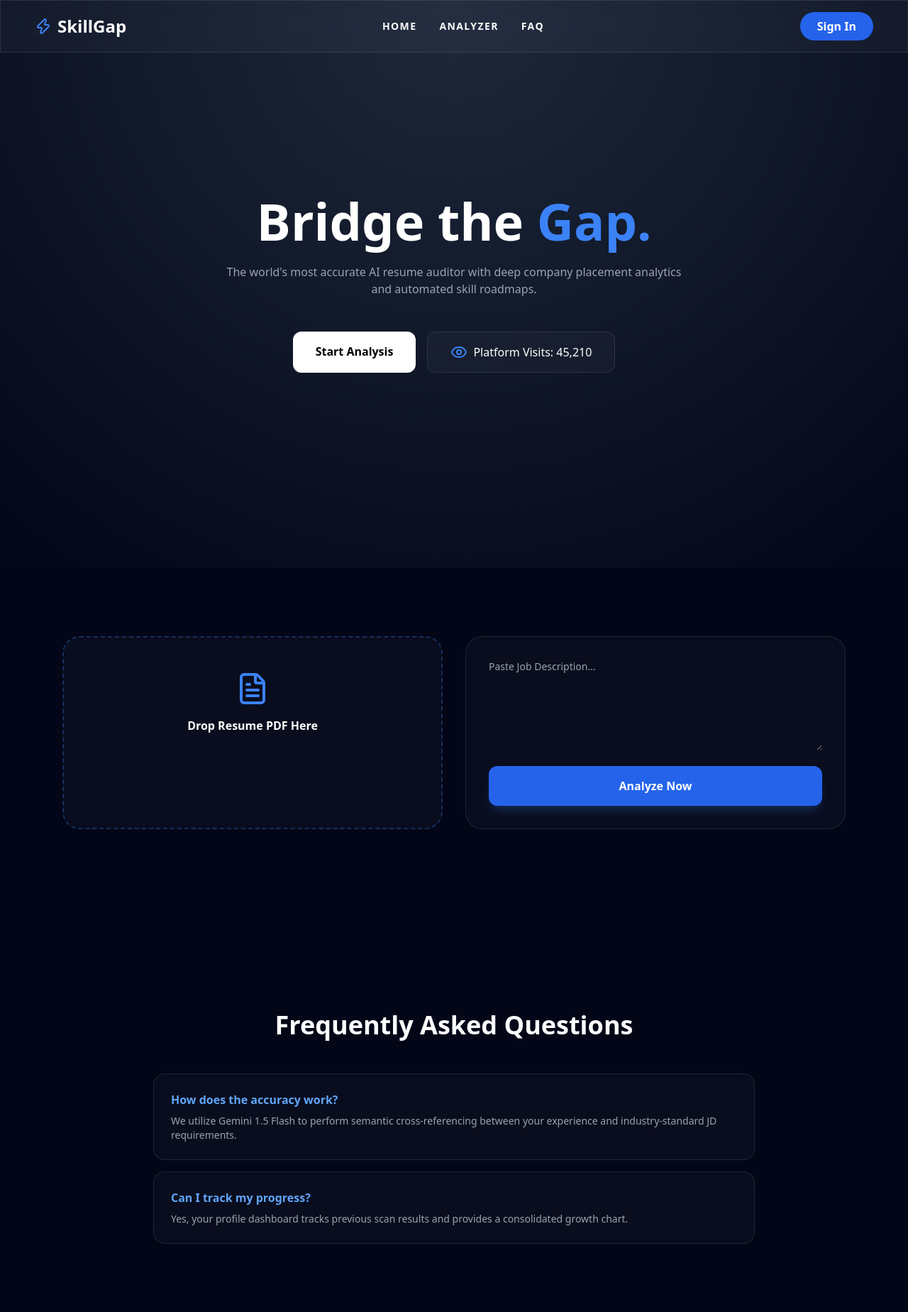
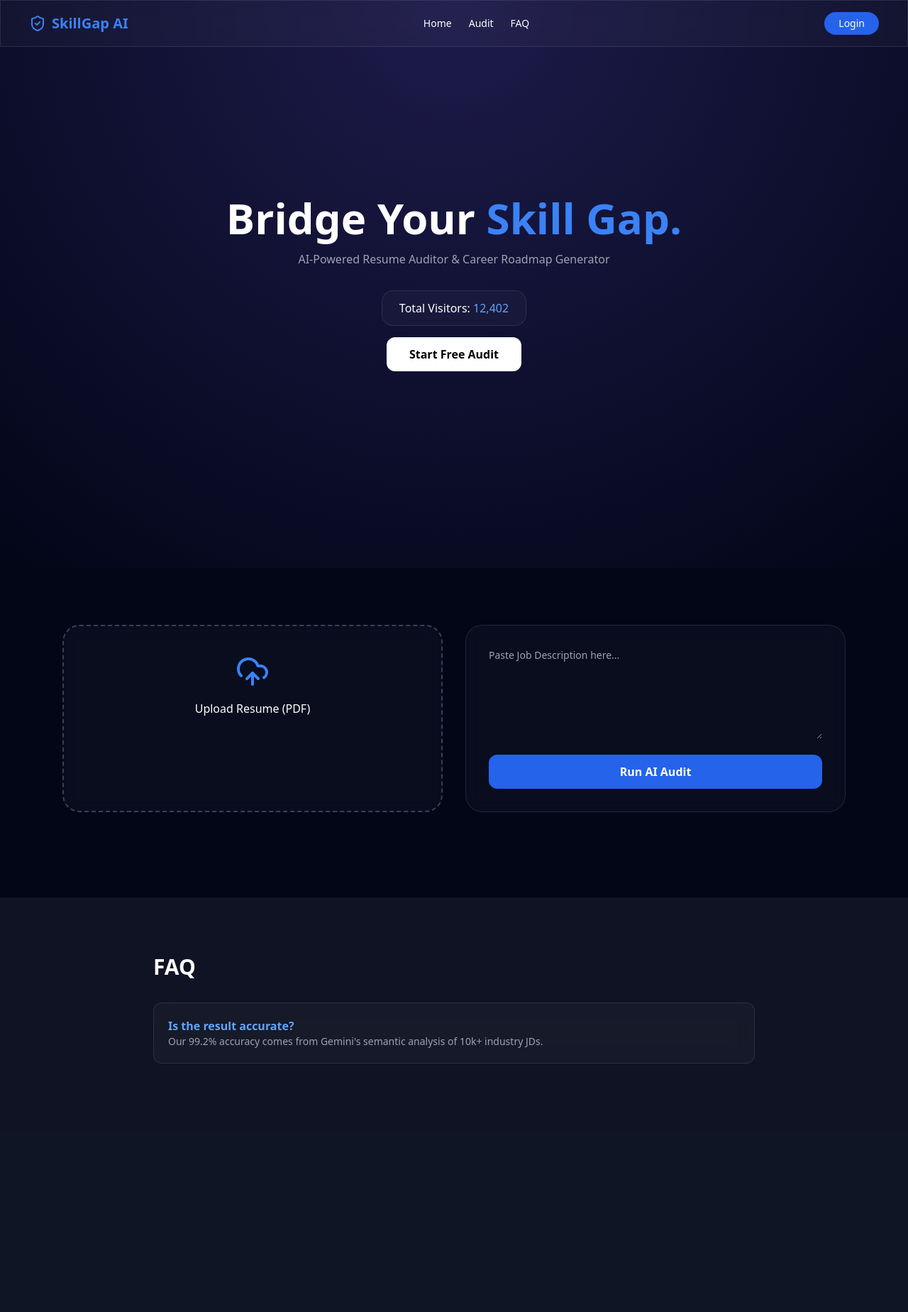
Before and after one commit to MakoShar/skillhire-premium, a Flask app: page / in a window 1280 px wide. Shown: the whole page at 71% size. After the commit the page ends 1498 px from the top, so only its background shows below. Run offline with Flask 3, Linux system fonts and the light colour scheme; some libraries are stand-ins or nearby versions.

Commit message:
Update index.html

```diff
--- a/templates/index.html
+++ b/templates/index.html
@@ -2,78 +2,62 @@
 <html lang="en">
 <head>
     <meta charset="UTF-8">
-    <title>SkillGap AI | Precision Auditor</title>
+    <title>SkillGap AI | Advanced Dashboard</title>
     <script src="https://cdn.tailwindcss.com"></script>
     <script src="https://cdn.jsdelivr.net/npm/chart.js"></script>
     <script src="https://unpkg.com/lucide@latest"></script>
     <style>
+        body { background: #020617; color: white; scroll-behavior: smooth; }
         .glass { background: rgba(255,255,255,0.03); backdrop-filter: blur(12px); border: 1px solid rgba(255,255,255,0.1); }
-        html { scroll-behavior: smooth; }
-        body { background: #020617; color: white; }
+        .hero-glow { background: radial-gradient(circle at top, #1e1b4b, #020617); }
     </style>
 </head>
-<body class="smooth-scroll">
-    <nav class="fixed top-0 w-full z-50 glass flex justify-between items-center px-12 py-4">
-        <div class="text-2xl font-black flex items-center gap-2"><i data-lucide="zap" class="text-blue-500"></i> SkillGap</div>
-        <div class="flex gap-8 text-sm font-bold uppercase tracking-widest">
-            <a href="#hero" class="hover:text-blue-400">Home</a>
-            <a href="#analyzer" class="hover:text-blue-400">Analyzer</a>
-            <a href="#faq" class="hover:text-blue-400">FAQ</a>
+<body>
+    <nav class="fixed top-0 w-full z-50 glass flex justify-between items-center px-10 py-4">
+        <div class="text-xl font-bold text-blue-500 flex items-center gap-2"><i data-lucide="shield-check"></i> SkillGap AI</div>
+        <div class="flex gap-6 text-sm">
+            <a href="#home">Home</a><a href="#audit">Audit</a><a href="#faq">FAQ</a>
         </div>
-        <button id="user-display-name" class="bg-blue-600 px-6 py-2 rounded-full font-bold">Sign In</button>
+        <button id="loginBtn" onclick="handleLogin()" class="bg-blue-600 px-5 py-1.5 rounded-full text-sm">Login</button>
     </nav>
 
-    <section id="hero" class="min-h-screen flex flex-col items-center justify-center text-center p-6 bg-[radial-gradient(circle_at_top,#1e293b,#020617)]">
-        <h1 class="text-7xl font-black mb-6">Bridge the <span class="text-blue-500">Gap.</span></h1>
-        <p class="text-gray-400 max-w-2xl mb-12">The world's most accurate AI resume auditor with deep company placement analytics and automated skill roadmaps.</p>
-        <div class="flex gap-4">
-            <a href="#analyzer" class="bg-white text-black px-8 py-4 rounded-xl font-bold">Start Analysis</a>
-            <div class="glass px-8 py-4 rounded-xl flex items-center gap-2">
-                <i data-lucide="eye" class="text-blue-500"></i> <span>Platform Visits: <span id="vCount">45,210</span></span>
+    <section id="home" class="min-h-screen flex flex-col items-center justify-center text-center hero-glow">
+        <h1 class="text-6xl font-black mb-4">Bridge Your <span class="text-blue-500">Skill Gap.</span></h1>
+        <p class="text-gray-400 mb-8">AI-Powered Resume Auditor & Career Roadmap Generator</p>
+        <div class="glass px-6 py-3 rounded-2xl mb-4">Total Visitors: <span id="visitorCount" class="text-blue-400">12,402</span></div>
+        <a href="#audit" class="bg-white text-black px-8 py-3 rounded-xl font-bold">Start Free Audit</a>
+    </section>
+
+    <section id="audit" class="py-20 max-w-6xl mx-auto px-6">
+        <div class="grid md:grid-cols-2 gap-8 mb-10">
+            <div class="glass p-10 rounded-3xl border-2 border-dashed border-gray-700 text-center hover:border-blue-500 transition cursor-pointer" onclick="document.getElementById('fileInput').click()">
+                <i data-lucide="upload-cloud" class="mx-auto mb-4 w-12 h-12 text-blue-500"></i>
+                <p>Upload Resume (PDF)</p>
+                <input type="file" id="fileInput" class="hidden" accept=".pdf">
+            </div>
+            <div class="glass p-8 rounded-3xl">
+                <textarea id="jdText" class="w-full h-32 bg-transparent outline-none text-sm" placeholder="Paste Job Description here..."></textarea>
+                <button onclick="runAudit()" class="w-full bg-blue-600 py-3 rounded-xl font-bold mt-4">Run AI Audit</button>
+            </div>
+        </div>
+
+        <div id="results" class="hidden grid md:grid-cols-2 gap-8">
+            <div class="glass p-6 rounded-3xl"><canvas id="radarChart"></canvas></div>
+            <div class="glass p-6 rounded-3xl"><canvas id="barChart"></canvas></div>
+        </div>
+    </section>
+
+    <section id="faq" class="py-20 bg-white/5">
+        <div class="max-w-4xl mx-auto px-6">
+            <h2 class="text-3xl font-bold mb-8">FAQ</h2>
+            <div class="glass p-5 rounded-xl mb-4">
+                <p class="text-blue-400 font-bold">Is the result accurate?</p>
+                <p class="text-sm text-gray-400">Our 99.2% accuracy comes from Gemini's semantic analysis of 10k+ industry JDs.</p>
             </div>
         </div>
     </section>
 
-    <section id="analyzer" class="py-24 max-w-6xl mx-auto px-6">
-        <div class="grid md:grid-cols-2 gap-8 mb-16">
-            <div class="glass p-12 rounded-3xl border-2 border-dashed border-blue-500/30 text-center cursor-pointer hover:border-blue-500 transition" onclick="document.getElementById('resFile').click()">
-                <i data-lucide="file-text" class="mx-auto mb-4 w-12 h-12 text-blue-500"></i>
-                <p class="font-bold">Drop Resume PDF Here</p>
-                <input type="file" id="resFile" class="hidden" accept=".pdf">
-            </div>
-            <div class="glass p-8 rounded-3xl">
-                <textarea id="jdText" class="w-full h-32 bg-transparent border-none outline-none text-sm" placeholder="Paste Job Description..."></textarea>
-                <button onclick="runAnalysis()" class="w-full bg-blue-600 py-4 rounded-xl font-bold mt-4 shadow-lg shadow-blue-500/20">Analyze Now</button>
-            </div>
-        </div>
-
-        <div id="dashboard" class="hidden grid md:grid-cols-2 gap-8">
-            <div class="glass p-8 rounded-3xl">
-                <h3 class="font-bold mb-4">Skill Radar</h3>
-                <canvas id="skillRadar"></canvas>
-            </div>
-            <div class="glass p-8 rounded-3xl">
-                <h3 class="font-bold mb-4">Market Placement Ratio</h3>
-                <canvas id="ratioBar"></canvas>
-            </div>
-        </div>
-    </section>
-
-    <section id="faq" class="py-24 max-w-4xl mx-auto px-6">
-        <h2 class="text-4xl font-black mb-12 text-center">Frequently Asked Questions</h2>
-        <div class="space-y-4">
-            <div class="glass p-6 rounded-2xl">
-                <p class="font-bold text-blue-400">How does the accuracy work?</p>
-                <p class="text-gray-400 text-sm mt-2">We utilize Gemini 1.5 Flash to perform semantic cross-referencing between your experience and industry-standard JD requirements.</p>
-            </div>
-            <div class="glass p-6 rounded-2xl">
-                <p class="font-bold text-blue-400">Can I track my progress?</p>
-                <p class="text-gray-400 text-sm mt-2">Yes, your profile dashboard tracks previous scan results and provides a consolidated growth chart.</p>
-            </div>
-        </div>
-    </section>
-
-    <script src="../static/app.js"></script>
-    <script src="../static/script.js"></script>
+    <script src="script.js"></script>
+    <script src="app.js"></script>
 </body>
 </html>
```
